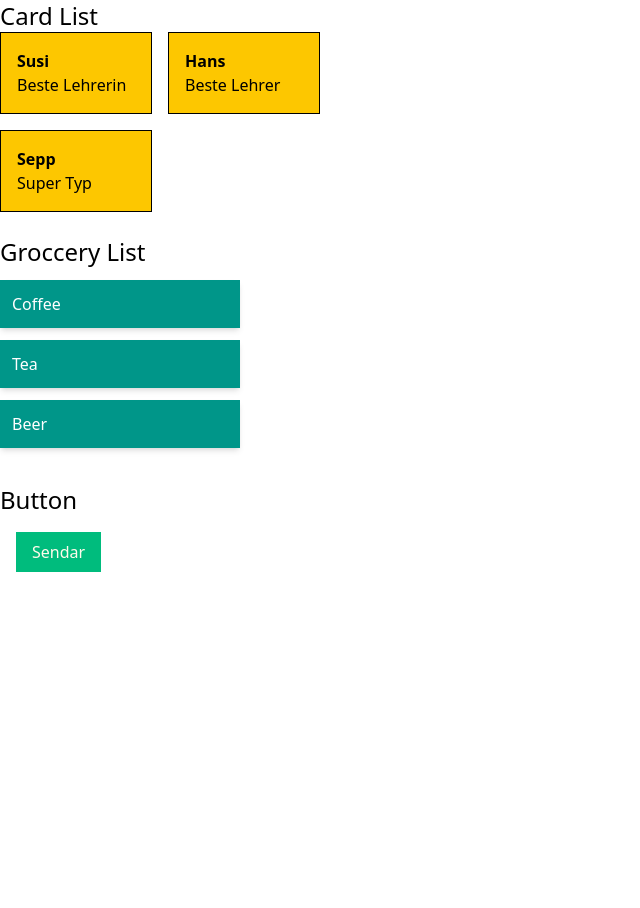
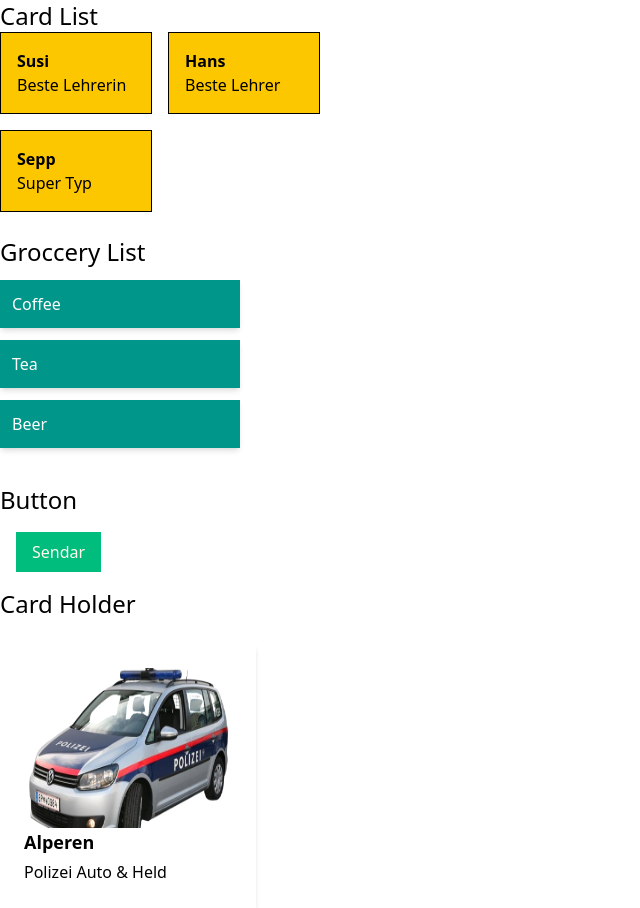
Before and after one commit to alperenmsl/SWP4cWI, a React (Vite) app in the folder WEBAPP/React/: page / in a window 1280 px wide. Shown: the whole page, without its empty margins (0-640 px from the left). Before the commit the page ends 800 px from the top, so only its background shows below. Built offline with nearby package versions, Linux system fonts and the light colour scheme.

Commit message:
React - 2 Aufgabe CardHolder Finished

```diff
--- a/WEBAPP/React/src/App.tsx
+++ b/WEBAPP/React/src/App.tsx
@@ -1,6 +1,7 @@
 import Card from "./components/1 Aufgabe Struktur/card";
 import ShoppingList from "./components/2 Aufgabe Komponenten/list";
 import Button from "./components/2 Aufgabe Komponenten/button";
+import CardHolder from "./components/2 Aufgabe Komponenten/cardHolder";
 
 function App() {
   return (
@@ -24,6 +25,14 @@ function App() {
       <h1 className="text-2xl">Button</h1>
 
       <Button input="Sendar" />
+
+      <br />
+
+      <h1 className="text-2xl">Card Holder</h1>
+
+      <br />
+
+      <CardHolder name="Alperen" description="Polizei Auto & Held" />
     </div>
   );
 }
--- /dev/null
+++ b/WEBAPP/React/src/components/2 Aufgabe Komponenten/cardHolder.tsx
@@ -0,0 +1,17 @@
+import React from "react";
+import logo from "./img/polizeiAuto.png";
+
+type Props = {
+  name: string;
+  description: string;
+};
+
+export default function CardHolder({ name, description }: Props) {
+  return (
+    <div className="p-6 bg-white shadow-md overflow-hidden w-64">
+      <img className="w-full h-40" src={logo} alt="Logo" />
+      <h1 className="text-lg font-bold mb-1">{name}</h1>
+      <p>{description}</p>
+    </div>
+  );
+}
```
Also changed, not shown: WEBAPP/React/src/components/2 Aufgabe Komponenten/img/polizeiAuto.png (added).
